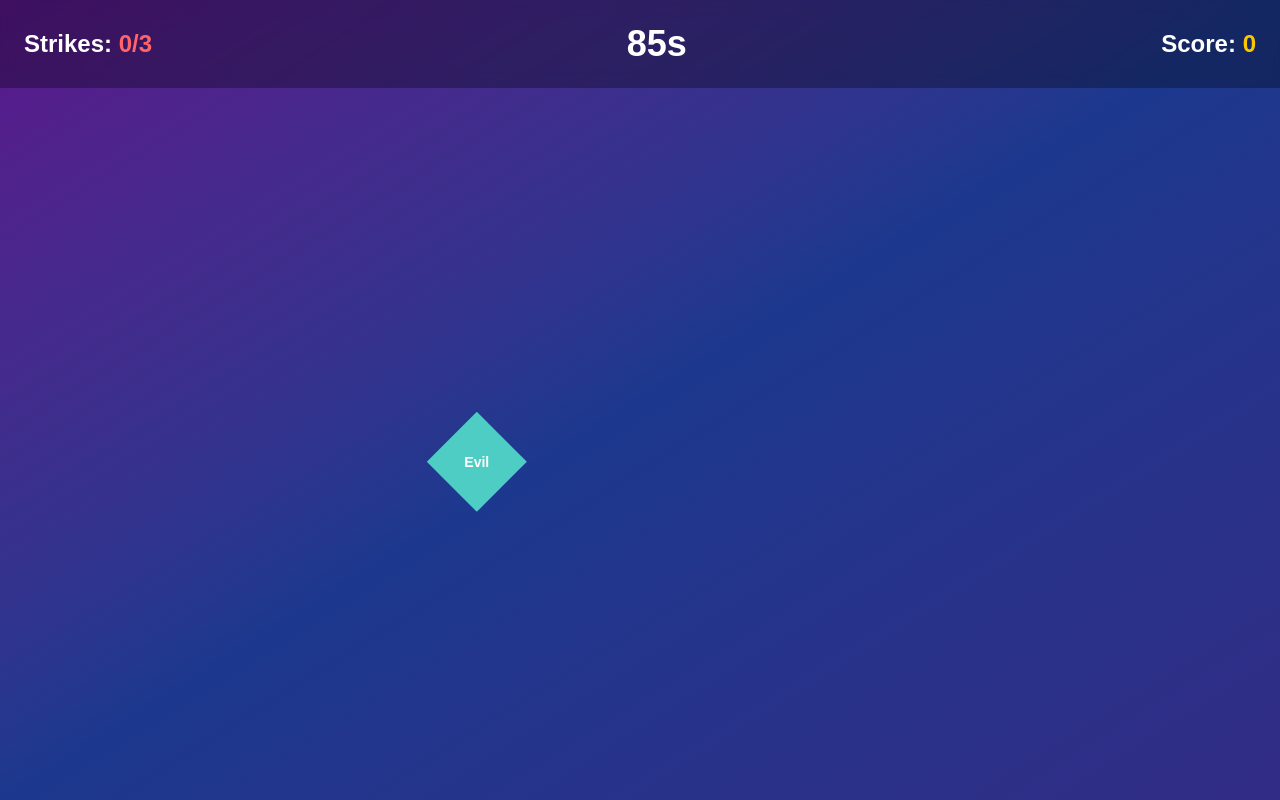
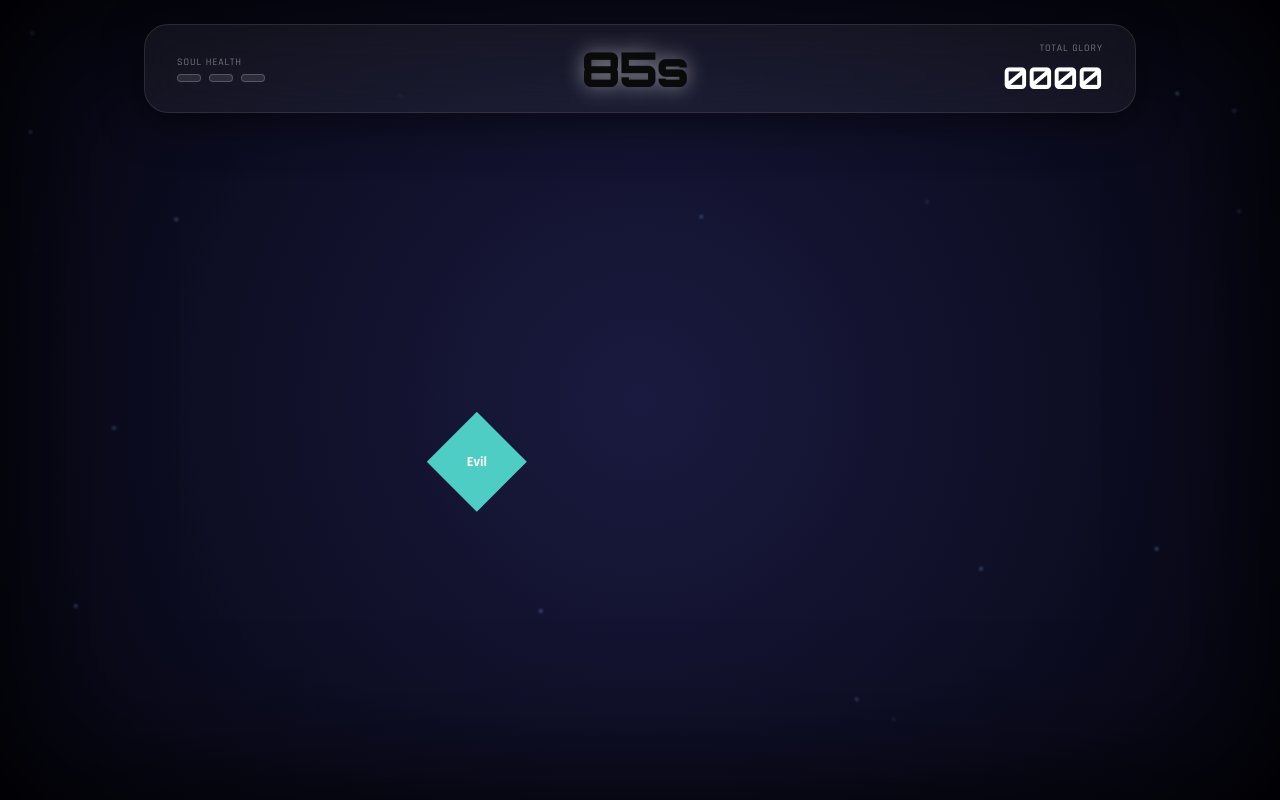
Before and after one commit to dariogeorge21/chase-christ, a Next.js app: page /game in a window 1280 px wide. Built offline with nearby package versions, Linux system fonts and the light colour scheme.

Commit message:
enhance the gameplay

```diff
--- a/app/game/page.tsx
+++ b/app/game/page.tsx
@@ -3,13 +3,17 @@
 import { useState, useEffect, useRef } from "react";
 import { motion, AnimatePresence } from "framer-motion";
 import { useRouter } from "next/navigation";
+import { Orbitron, Rajdhani } from "next/font/google";
 import { useAppStore } from "@/lib/store";
 import { generateCard, getSpawnInterval } from "@/lib/gameLogic";
 import GameCard from "@/components/GameCard";
 
-const MAX_CONCURRENT_CARDS = 7;
+// Load Gaming Fonts
+const orbitron = Orbitron({ subsets: ["latin"], weight: ["400", "700", "900"] });
+const rajdhani = Rajdhani({ subsets: ["latin"], weight: ["500", "700"] });
+
+const MAX_NEGATIVE_TAPS = 3;
 const GAME_DURATION = 90;
-const MAX_NEGATIVE_TAPS = 3;
 
 export default function GamePage() {
   const router = useRouter();
@@ -22,19 +26,17 @@ export default function GamePage() {
 
   const [elapsedTime, setElapsedTime] = useState(0);
   const [scorePopups, setScorePopups] = useState<{ id: string; points: number; x: number; y: number }[]>([]);
-  const [shake, setShake] = useState(false);
+  const [isShaking, setIsShaking] = useState(false);
   const gameContainerRef = useRef<HTMLDivElement>(null);
   const elapsedTimeRef = useRef(0);
 
-  // Initialize game
+  // --- LOGIC: GAME STATE & TIMERS (Intact) ---
   useEffect(() => {
     setGameState({ isPlaying: true, timeRemaining: GAME_DURATION, score: 0, negativeCardsTapped: 0, cards: [] });
   }, [setGameState]);
 
-  // Timer
   useEffect(() => {
     if (!gameState.isPlaying) return;
-
     const timer = setInterval(() => {
       setElapsedTime((prev) => {
         const newTime = prev + 1;
@@ -42,86 +44,45 @@ export default function GamePage() {
         return newTime;
       });
       setGameState({ timeRemaining: Math.max(0, gameState.timeRemaining - 1) });
+      if (gameState.timeRemaining <= 1 || gameState.negativeCardsTapped >= MAX_NEGATIVE_TAPS) endGame();
+    }, 1000);
+    return () => clearInterval(timer);
+  }, [gameState.isPlaying, gameState.timeRemaining, gameState.negativeCardsTapped]);
 
-      // Check end conditions
-      if (gameState.timeRemaining <= 1) {
-        endGame();
-      }
-      if (gameState.negativeCardsTapped >= MAX_NEGATIVE_TAPS) {
-        endGame();
-      }
-    }, 1000);
-
-    return () => clearInterval(timer);
-  }, [gameState.isPlaying, gameState.timeRemaining, gameState.negativeCardsTapped, setGameState]);
-
-  // Card spawning
   useEffect(() => {
     if (!gameState.isPlaying) return;
-
     let spawnTimer: NodeJS.Timeout;
     let isActive = true;
 
     const scheduleNextSpawn = () => {
       if (!isActive) return;
-
       const interval = getSpawnInterval(elapsedTimeRef.current);
-
       spawnTimer = setTimeout(() => {
-        if (!isActive) return;
-
-        if (gameContainerRef.current) {
-          const { clientWidth, clientHeight } = gameContainerRef.current;
+        if (!isActive && gameContainerRef.current) return;
+        const { clientWidth, clientHeight } = gameContainerRef.current!;
         const newCard = generateCard(elapsedTimeRef.current, clientWidth, clientHeight);
         addCard(newCard);
-
-          // Auto-remove card after lifespan
-          setTimeout(() => {
-            removeCard(newCard.id);
-          }, newCard.lifespan);
-        }
-
-        // Schedule next spawn
+        setTimeout(() => removeCard(newCard.id), newCard.lifespan);
         scheduleNextSpawn();
       }, interval);
     };
-
-    // Start spawning immediately
     scheduleNextSpawn();
-
-    return () => {
-      isActive = false;
-      if (spawnTimer) clearTimeout(spawnTimer);
-    };
-  }, [gameState.isPlaying, addCard, removeCard]);
+    return () => { isActive = false; clearTimeout(spawnTimer); };
+  }, [gameState.isPlaying]);
 
   const handleCardTap = (cardId: string, type: "positive" | "negative") => {
     const card = gameState.cards.find((c) => c.id === cardId);
     if (!card) return;
-
-    // Remove card
     removeCard(cardId);
-
-    // Update score
     const points = type === "positive" ? 5 : -5;
     incrementScore(points);
+    setScorePopups((prev) => [...prev, { id: cardId, points, x: card.x, y: card.y }]);
+    setTimeout(() => setScorePopups((prev) => prev.filter((p) => p.id !== cardId)), 800);
 
-    // Show score popup
-    setScorePopups((prev) => [...prev, { id: cardId, points, x: card.x, y: card.y }]);
-    setTimeout(() => {
-      setScorePopups((prev) => prev.filter((p) => p.id !== cardId));
-    }, 1000);
-
-    // Handle negative card
     if (type === "negative") {
       incrementNegativeCards();
-      setShake(true);
-      setTimeout(() => setShake(false), 200);
-
-      // Check if game should end
-      if (gameState.negativeCardsTapped + 1 >= MAX_NEGATIVE_TAPS) {
-        setTimeout(endGame, 500);
-      }
+      setIsShaking(true);
+      setTimeout(() => setIsShaking(false), 300);
     }
   };
 
@@ -131,50 +92,139 @@ export default function GamePage() {
   };
 
   return (
-    <div
+    <motion.div
       ref={gameContainerRef}
-      className={`relative min-h-screen overflow-hidden bg-gradient-to-br from-purple-900 via-blue-900 to-indigo-900 ${
-        shake ? "animate-shake" : ""
+      animate={isShaking ? { x: [-10, 10, -10, 10, 0] } : {}}
+      transition={{ duration: 0.2 }}
+      className={`relative min-h-screen w-full overflow-hidden bg-[#050510] ${rajdhani.className}`}
+    >
+      {/* --- BACKGROUND ENHANCEMENTS --- */}
+      <div className="absolute inset-0 z-0">
+        <div className="absolute inset-0 bg-[radial-gradient(circle_at_center,_#1a1a40_0%,_#050510_100%)]" />
+        {/* Animated Particles */}
+        <div className="absolute inset-0 opacity-30">
+          {[...Array(20)].map((_, i) => (
+            <motion.div
+              key={i}
+              animate={{
+                y: [Math.random() * 1000, -100],
+                opacity: [0, 1, 0],
+                x: [0, (Math.random() - 0.5) * 100]
+              }}
+              transition={{ duration: Math.random() * 10 + 5, repeat: Infinity, ease: "linear" }}
+              className="absolute w-1 h-1 bg-blue-300 rounded-full blur-[1px]"
+              style={{ left: `${Math.random() * 100}%` }}
+            />
+          ))}
+        </div>
+        {/* Subtle Edge Vignette */}
+        <div className="absolute inset-0 shadow-[inset_0_0_150px_black] pointer-events-none" />
+      </div>
+
+      {/* --- PREMIUM HUD --- */}
+      <div className="absolute top-6 left-1/2 -translate-x-1/2 z-50 w-full max-w-5xl px-4">
+        <div className="bg-white/5 backdrop-blur-xl border border-white/10 rounded-3xl p-4 flex justify-between items-center shadow-[0_10px_40px_rgba(0,0,0,0.5)]">
+
+          {/* Strikes Counter */}
+          <div className="flex flex-col items-start px-4">
+            <span className="text-[10px] uppercase tracking-widest text-white/40 mb-1">Soul Health</span>
+            <div className="flex gap-2">
+              {[...Array(MAX_NEGATIVE_TAPS)].map((_, i) => (
+                <motion.div
+                  key={i}
+                  animate={i < gameState.negativeCardsTapped ? {
+                    backgroundColor: "#ef4444",
+                    boxShadow: "0 0 15px #ef4444",
+                    scale: [1, 1.3, 1]
+                  } : {}}
+                  className={`w-6 h-2 rounded-full border border-white/20 ${
+                    i < gameState.negativeCardsTapped ? "bg-red-500" : "bg-white/10"
                   }`}
-    >
-      {/* HUD */}
-      <div className="absolute top-0 left-0 right-0 z-50 flex justify-between items-center p-6 bg-black/30 backdrop-blur-sm">
-        <div className="text-white text-2xl font-bold">
-          Strikes: <span className="text-red-400">{gameState.negativeCardsTapped}/{MAX_NEGATIVE_TAPS}</span>
-        </div>
-        <div className="text-white text-4xl font-bold">
-          {gameState.timeRemaining}s
-        </div>
-        <div className="text-white text-2xl font-bold">
-          Score: <span className="text-yellow-400">{gameState.score}</span>
+                />
+              ))}
             </div>
           </div>
 
-      {/* Game Cards */}
+          {/* Timer with Pulsing Warning */}
+          <motion.div
+            animate={gameState.timeRemaining <= 10 ? {
+              scale: [1, 1.1, 1],
+              color: ["#ffffff", "#ef4444", "#ffffff"]
+            } : {}}
+            transition={{ repeat: Infinity, duration: 1 }}
+            className={`flex flex-col items-center ${orbitron.className}`}
+          >
+            <span className="text-4xl md:text-5xl font-black tracking-tighter drop-shadow-[0_0_10px_rgba(255,255,255,0.5)]">
+              {gameState.timeRemaining}s
+            </span>
+          </motion.div>
+
+          {/* Score Counter */}
+          <div className="flex flex-col items-end px-4">
+            <span className="text-[10px] uppercase tracking-widest text-white/40 mb-1">Total Glory</span>
+            <motion.div
+              key={gameState.score}
+              initial={{ scale: 1.2, color: "#facc15" }}
+              animate={{ scale: 1, color: "#ffffff" }}
+              className={`text-2xl md:text-3xl font-bold ${orbitron.className}`}
+            >
+              {String(gameState.score).padStart(4, '0')}
+            </motion.div>
+          </div>
+        </div>
+      </div>
+
+      {/* --- GAMEPLAY AREA --- */}
+      <div className="relative z-10 w-full h-screen">
         <AnimatePresence>
           {gameState.cards.map((card) => (
             <GameCard key={card.id} card={card} onTap={handleCardTap} />
           ))}
         </AnimatePresence>
 
-      {/* Score Popups */}
+        {/* --- ENHANCED SCORE POPUPS --- */}
         <AnimatePresence>
           {scorePopups.map((popup) => (
             <motion.div
               key={popup.id}
-            initial={{ opacity: 1, y: 0, scale: 1 }}
-            animate={{ opacity: 0, y: -100, scale: 1.5 }}
+              initial={{ opacity: 0, y: 20, scale: 0.5 }}
+              animate={{ opacity: 1, y: -120, scale: 1.2 }}
               exit={{ opacity: 0 }}
-            transition={{ duration: 1 }}
-            style={{ position: "absolute", left: popup.x + 50, top: popup.y }}
-            className={`text-4xl font-bold pointer-events-none ${
-              popup.points > 0 ? "text-green-400" : "text-red-400"
+              transition={{ type: "spring", stiffness: 200 }}
+              style={{ position: "absolute", left: popup.x + 40, top: popup.y }}
+              className={`text-5xl font-black pointer-events-none ${orbitron.className} ${
+                popup.points > 0
+                  ? "text-emerald-400 drop-shadow-[0_0_15px_rgba(52,211,153,0.8)]"
+                  : "text-red-500 drop-shadow-[0_0_15px_rgba(239,68,68,0.8)]"
               }`}
             >
-            {popup.points > 0 ? "+" : ""}{popup.points}
+              {popup.points > 0 ? `+${popup.points}` : popup.points}
             </motion.div>
           ))}
         </AnimatePresence>
       </div>
+
+      {/* Subtle Screen Overlays */}
+      <div className="absolute inset-0 pointer-events-none">
+        {/* Scanning line for high-tech feel */}
+        <motion.div
+          animate={{ top: ["0%", "100%", "0%"] }}
+          transition={{ duration: 10, repeat: Infinity, ease: "linear" }}
+          className="absolute left-0 right-0 h-[1px] bg-white/5 blur-sm"
+        />
+      </div>
+
+      <style jsx global>{`
+        .animate-shake {
+          animation: shake 0.3s cubic-bezier(.36,.07,.19,.97) both;
+        }
+        @keyframes shake {
+          10%, 90% { transform: translate3d(-1px, 0, 0); }
+          20%, 80% { transform: translate3d(2px, 0, 0); }
+          30%, 50%, 70% { transform: translate3d(-4px, 0, 0); }
+          40%, 60% { transform: translate3d(4px, 0, 0); }
+        }
+      `}</style>
+    </motion.div>
   );
 }
```
Lines whose indentation alone changed are shown as unchanged.
